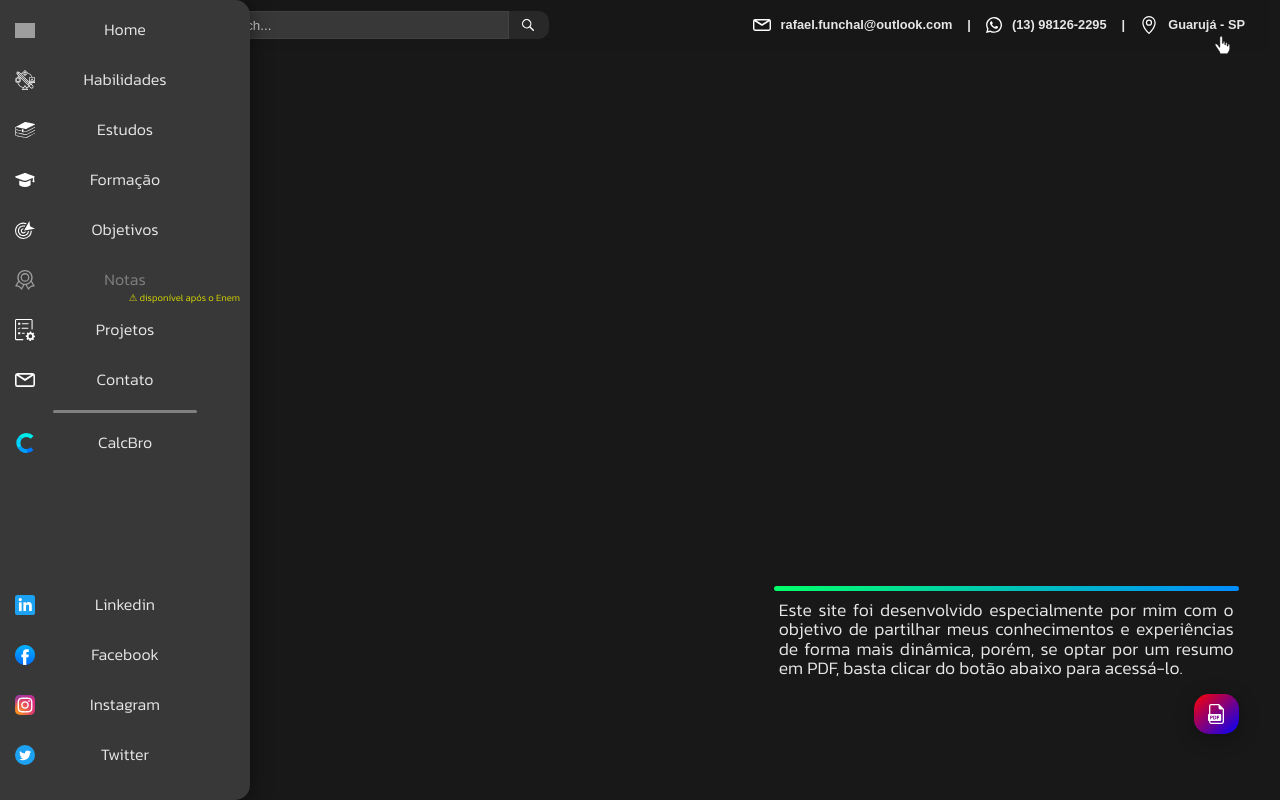
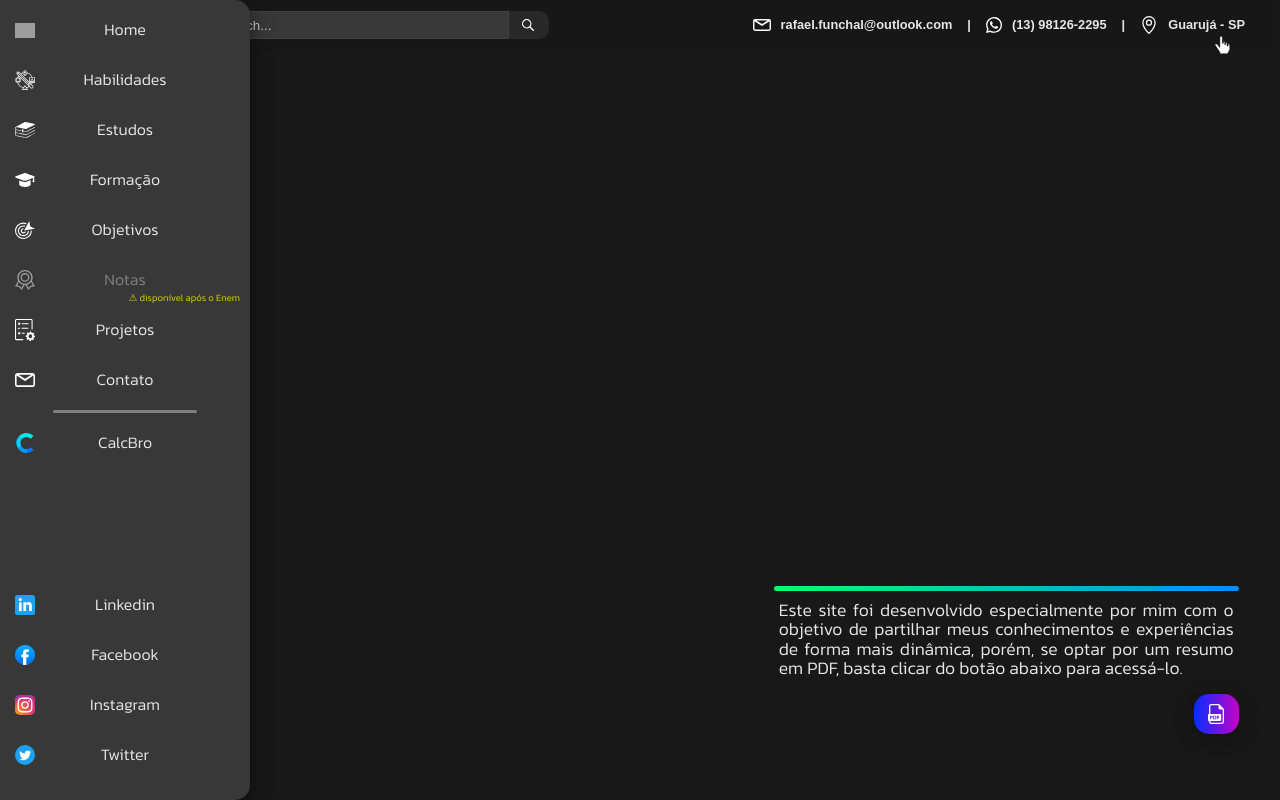
Before and after one commit to funchaal/portifolio, a React (Create React App) app: page / in a window 1280 px wide. Built offline with nearby package versions, Linux system fonts and the light colour scheme; grey boxes are pictures that could not be loaded.

Commit message:
small changes

```diff
--- a/src/App.css
+++ b/src/App.css
@@ -145,6 +145,7 @@ header {
   width: 100%;
   height: max-content;
   min-height: 700px;
+  transition-duration: 500ms;
 }
 
 .side {
@@ -307,6 +308,7 @@ header {
 
 #menu .ctn button img {
   pointer-events: none;
+  transition-duration: 200ms;
 }
 
 #menu .icon-ctn button img {
@@ -550,7 +552,8 @@ header {
   float: right;
   align-self: flex-end;
   border-radius: 15px;
-  background: linear-gradient(to bottom right, red, blue);
+  /* background: linear-gradient(to bottom right, red, blue); */
+  background-image: linear-gradient(to left, rgb(199, 0, 199), rgb(0, 47, 255));
   transition-duration: 1000ms;
   transition-timing-function: ease-out;
 }
--- a/src/components/Menu.js
+++ b/src/components/Menu.js
@@ -45,7 +45,7 @@ function Button(props) {
 function Menu() {
   return (
     <div id="menu_ctn">
-          <div id="menu"  onMouseOver={() => window.innerWidth >= 1200 && ocMenu(true)} onMouseOut={() => window.innerWidth >= 1200 && ocMenu(false)}>
+          <div id="menu" onMouseOver={() => window.innerWidth >= 1200 && ocMenu(true)} onMouseOut={() => window.innerWidth >= 1200 && ocMenu(false)}>
           <div className="header"></div>
               <nav>
                 <div className="icon-ctn ctn">
```
